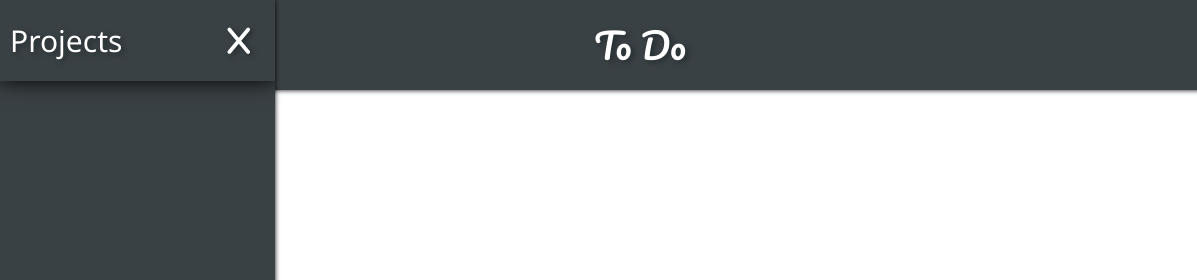
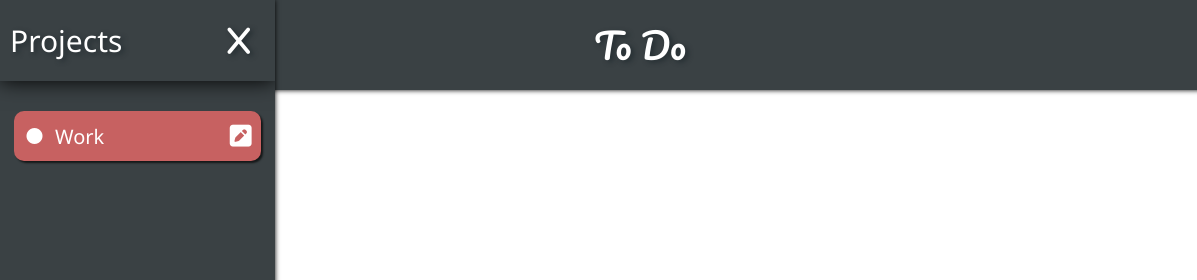
Before and after one commit to devin-hale/ToDoList, a website built with webpack: page dist/index.html in a window 1280 px wide. Both pictures are taken after a click on the icon 41 px from the left and 45 px from the top of the page. Shown: the top 280 px of the page, 0-1197 px from the left. Built offline with nearby package versions, Linux system fonts and the light colour scheme.

Commit message:
Render nav menu item completed

```diff
--- a/src/DOM/navMenu.js
+++ b/src/DOM/navMenu.js
@@ -2,6 +2,9 @@ import {Project} from '../LOGIC/projects.js';
 
 const navRender = () => {
     const navIcon = document.getElementById('navIcon');
+
+    let sMenuOverlay = document.createElement('div');
+    sMenuOverlay.classList = 'sMenuOverlay';
 
     //Menu BKG
     let sideMenu = document.createElement('div');
@@ -23,22 +26,72 @@ const navRender = () => {
 
     sideMenu.appendChild(navHeader);
 
+    sMenuOverlay.appendChild(sideMenu);
 
-    document.getElementById('content').appendChild(sideMenu);
+    document.getElementById('content').appendChild(sMenuOverlay);
 
     navIcon.addEventListener('click', () => {
+        sMenuOverlay.style.width = "100%"
         sideMenu.style.width = "275px";
         sideMenu.style.boxShadow = '0px 0px 5px black'
-    })
+    });
+
+    sMenuOverlay.addEventListener('click', a => {
+        if (a.target === sMenuOverlay) {
+            sMenuOverlay.style.width = "0px";
+            sideMenu.style.width = "0px";
+            sideMenu.style.boxShadow = '0px 0px 0px'
+        }
+
+    });
 
     navBack.addEventListener('click', () => {
+        sMenuOverlay.style.width = "0px";
         sideMenu.style.width = "0px";
         sideMenu.style.boxShadow = '0px 0px 0px'
-    })
+    });
 };
 
-const navItemRender = () => {
-    const pLibrary = Project.getPLib();
-}
+const navItemRender = (object) => {
+    // Get index of passed object in the global array of projects.
+    const projIndex = Project.getPLib().indexOf(object)
+    console.log(projIndex);
+
+
+    const sideMenu = document.getElementById('sideMenu');
+    // If object exists, do render it.
+    if (projIndex !== -1) {
+
+        //Div
+        let projectDiv = document.createElement('div');
+        projectDiv.classList = "sideItem";
+
+        //Dot Marker
+        let projectMarker = document.createElement('i');
+        projectMarker.classList = 'fa-solid fa-circle';
+        projectDiv.appendChild(projectMarker);
+
+        //Project Name
+        let projectText = document.createElement('p');
+        projectText.classList = 'projectText';
+        projectText.innerHTML = object.pName;
+        projectDiv.appendChild(projectText)
+
+        //Edit Icon
+        let projectEdit = document.createElement('i');
+        projectEdit.classList = 'fa-solid fa-square-pen';
+        projectDiv.appendChild(projectEdit);
+
+        //Append
+        sideMenu.appendChild(projectDiv);
+        return
+    }
+
+    let errorText = document.createElement('p');
+    errorText.classList = 'errorText';
+    errorText.style = 'color: red; font-family: sans serif'
+    errorText.innerHTML = 'Error Displaying Projects'
+    sideMenu.appendChild(errorText)
+};
 
 export {navRender, navItemRender};
--- a/src/LOGIC/projects.js
+++ b/src/LOGIC/projects.js
@@ -1,5 +1,5 @@
 export class Project {
-    constructor(name, icon, label, color, description ) {
+    constructor(name, icon, label, color, description) {
         this.pName = name;
         this.pIcon = icon;
         this.pLabel = label;
--- a/src/index.js
+++ b/src/index.js
@@ -5,4 +5,7 @@ import {navRender, navItemRender} from './DOM/navMenu.js';
 
 renderHeader();
 navRender();
-navItemRender();
+
+Project.pushPLib(new Project('Work', 'bleh', 'a', 'color', 'This is my project'))
+console.log(Project.getPLib()[0])
+navItemRender(Project.getPLib()[0]);
--- a/src/style.css
+++ b/src/style.css
@@ -10,12 +10,13 @@ body {
 }
 
 #content {
-    font-family: 'Pacifico', cursive;
+    font-family: 'Noto Sans', 'sans serif';
     color: white;
 }
 
 
 .header {
+    font-family: 'Pacifico', cursive;
     display: flex;
     flex-direction: row;
     flex-wrap: nowrap;
@@ -49,17 +50,29 @@ body {
     transition-timing-function: ease-out;
 }
 
+.sMenuOverlay {
+    height: 100vh;
+    width: 0;
+    position: fixed;
+    z-index: 1;
+    top: 0; /* Stay at the top */
+    left: 0;
+}
 
 .sideMenu {
+    font-family: 'Noto Sans', 'sans serif';
     height: 100%; /* 100% Full-height */
     width: 0; /* 0 width - change this with JavaScript */
     position: fixed; /* Stay in place */
-    z-index: 1; /* Stay on top */
+    z-index: 2; /* Stay on top */
     top: 0; /* Stay at the top */
     left: 0;
     background-color: #3a4144; /* Black*/
     overflow-x: hidden; /* Disable horizontal scroll */
     transition: 0.15s; /* 0.5 second transition effect to slide in the sidenav */
+    display: flex;
+    flex-direction: column;
+    align-items: center;
 }
 
 #navHText {
@@ -79,17 +92,51 @@ body {
 }
 
 .sideHeader {
+    width: 100%;
     transition: .15s;
     font-size: 20px;
     text-shadow: 3px 2px 5px #20292ed8;
     display: flex;
-    font-family: 'Noto Sans', 'sans serif';
     flex-direction: row;
     flex-wrap: nowrap;
     justify-content: space-between;
     align-items: center;
     padding-bottom: 20px;
     padding-top: 20px;
+    margin-bottom: 30px;
     box-shadow: 0px 0px 20px rgb(0, 0, 0);
 
 }
+
+.sideItem {
+    background-color: rgb(199, 97, 97);
+    border-color: black;
+    width: 90%;
+    display: flex;
+    display: grid;
+    grid-template-columns: 1fr 4fr 1fr;
+    grid-template-rows: 1fr;
+    align-items: center;
+    justify-items: center;
+    flex-wrap: nowrap;
+    height: 50px;
+    border-radius: 10px;
+    box-shadow: 2px 2px 2px rgba(0, 0, 0, 0.651);
+    cursor: pointer;
+    transition: .1s;
+}
+
+.sideItem:active{
+    background-color: rgb(255, 159, 159);
+    transition: .05s;
+}
+
+p.projectText {
+    font-size: 20px;
+    justify-self: left;
+}
+
+.fa-square-pen {
+    font-size: 25px;
+    cursor: pointer;
+}
```
Also changed, not shown: dist/main.js.
